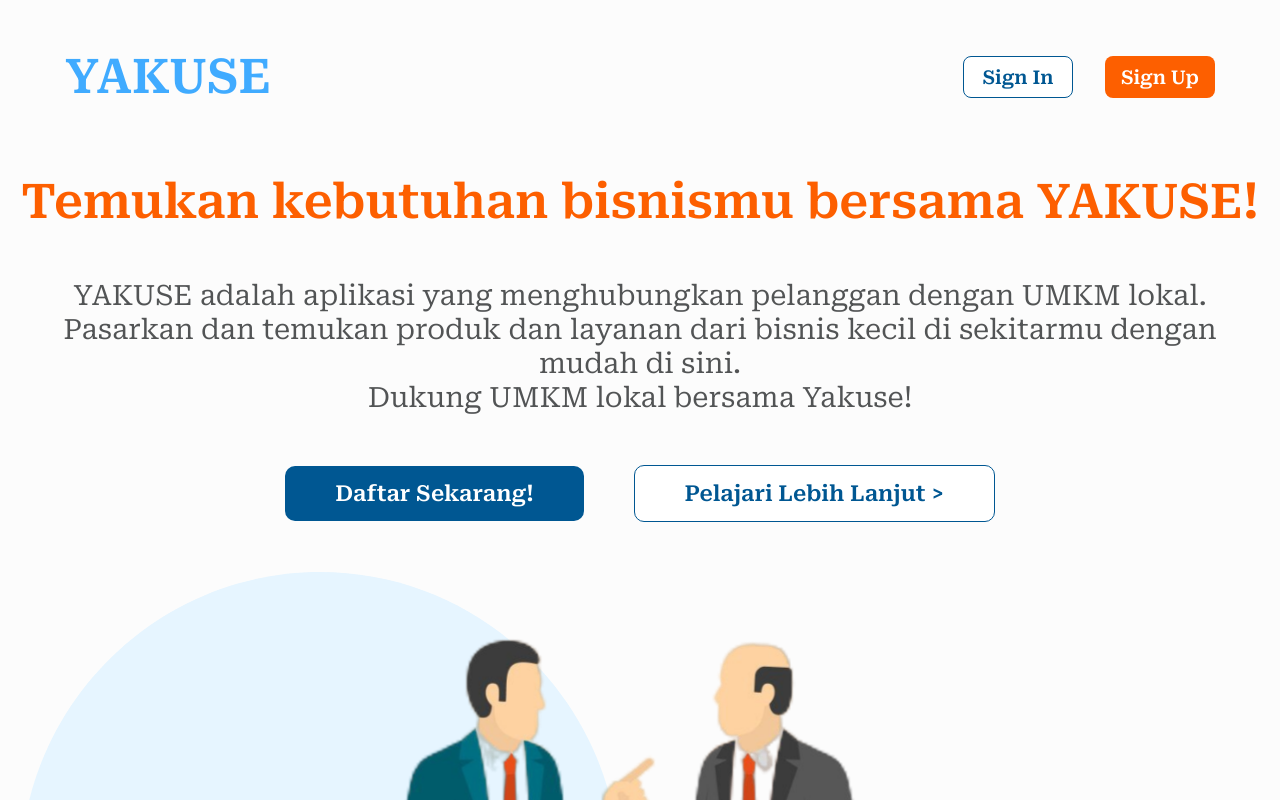
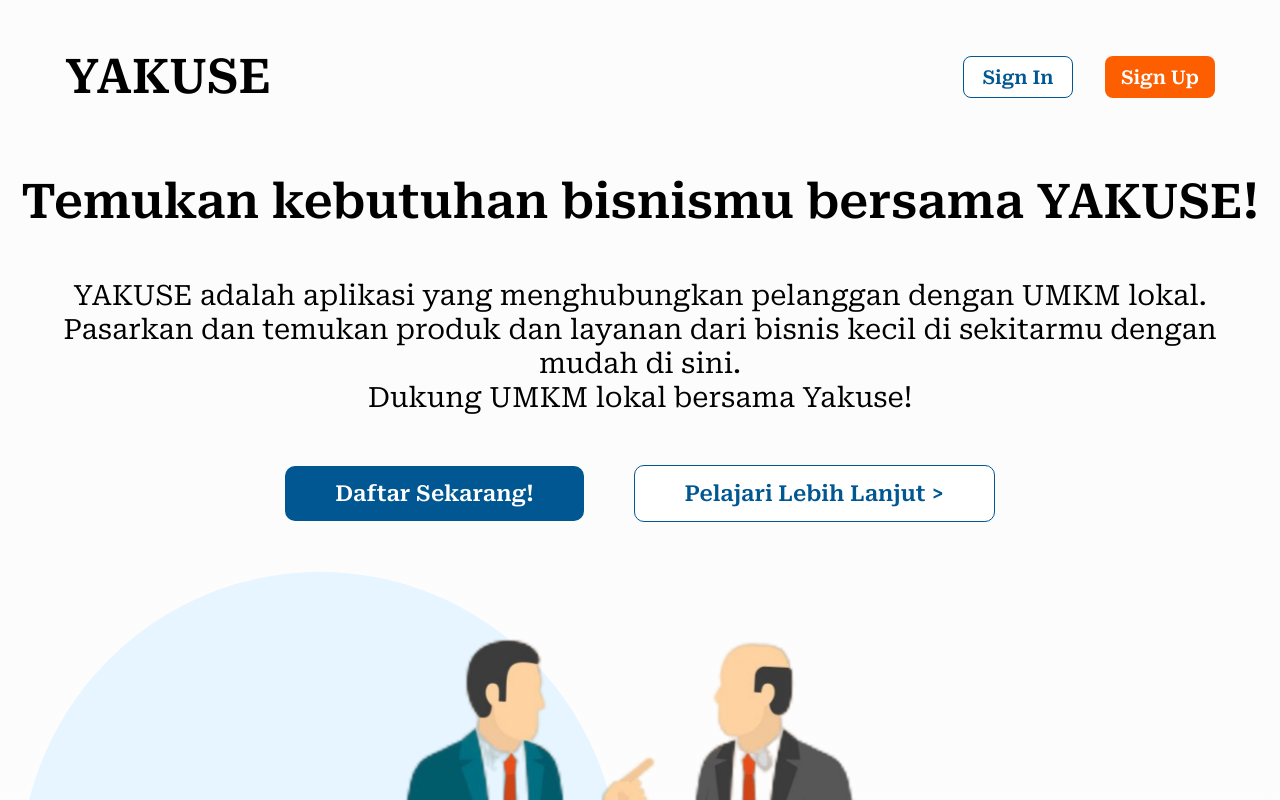
Before and after one commit to IryIndriyanto/yakuse-fe, a Next.js app: page / in a window 1280 px wide. Shown: the top 800 px of the page. Built offline with nearby package versions, Linux system fonts and the light colour scheme.

Commit message:
updating tailwind.config

```diff
--- a/tailwind.config.ts
+++ b/tailwind.config.ts
@@ -1,68 +1,79 @@
-import type { Config } from "tailwindcss";
+import type { Config } from 'tailwindcss';
 
 const config: Config = {
   content: [
-    './src/pages/**/*.{js,ts,jsx,tsx,mdx}',
-    './src/components/**/*.{js,ts,jsx,tsx,mdx}',
-    './src/app/**/*.{js,ts,jsx,tsx,mdx}',
+    "./src/pages/**/*.{js,ts,jsx,tsx,mdx}",
+    "./src/components/**/*.{js,ts,jsx,tsx,mdx}",
+    "./src/app/**/*.{js,ts,jsx,tsx,mdx}",
   ],
   theme: {
     extend: {
-      backgroundImage: {
-        'gradient-radial': 'radial-gradient(var(--tw-gradient-stops))',
-        'gradient-conic':
-          'conic-gradient(from 180deg at 50% 50%, var(--tw-gradient-stops))',
+      colors: {
+        "black": "#000",
+        // changing "black-b-..." to "b-..."
+        "b-one": "#1b1c1d",
+        "b-two": "#525455",
+        // changing "primary-p-..." to "p-..."
+        "p-one": "#40abff",
+        "p-two": "#005792",
+        "p-three": "#fcfcfc",
+        "p-four": "#fd5f00",
+        // changing "white-w-..." to "w-..."
+        "w-one": "#f6fceb",
+        "w-two": "#e6f5ff",
+        "steelblue": {
+          "100": "#267db8",
+          "200": "rgba(38, 125, 184, 0.09)",
+        },
+        "orangered": "#e34500",
       },
-      colors: {
-        'primary-p-three': '#fcfcfc',
-        'black-b-two': '#525455',
-        'primary-p-one': '#40abff',
-        'primary-p-four': '#fd5f00',
-        'black-b-one': '#1b1c1d',
-        'white-w-two': '#e6f5ff',
-        black: '#000',
-        'primary-p-two': '#005792',
-        steelblue: {
-          '100': '#267db8',
-          '200': 'rgba(38, 125, 184, 0.09)',
-        },
-        orangered: '#e34500',
-        'white-w-one': '#f6fceb',
-      },
-      spacing: {},
       fontFamily: {
-        'para-date': "'Roboto Serif'",
+        "para-date": "'Roboto Serif'",
       },
     },
     fontSize: {
-      xs: '12px',
-      '29xl': '48px',
-      '19xl': '38px',
-      '10xl': '29px',
-      '14xl': '33px',
-      '7xl': '26px',
-      xl: '20px',
-      '21xl': '40px',
-      '13xl': '32px',
-      '5xl': '24px',
-      '9xl': '28px',
-      '3xl': '22px',
-      lg: '18px',
-      '4xl': '23px',
-      inherit: 'inherit',
+      // re-arrange sizes
+      "xs": "12px",
+      "lg": "18px",
+      "xl": "20px",
+      "3xl": "22px",
+      "4xl": "23px",
+      "5xl": "24px",
+      "7xl": "26px",
+      "9xl": "28px",
+      "10xl": "29px",
+      "13xl": "32px",
+      "14xl": "33px",
+      "19xl": "38px",
+      "21xl": "40px",
+      "29xl": "48px",
+      "inherit": "inherit",
     },
     screens: {
-      mq1450: {
-        raw: 'screen and (max-width: 1450px)',
+      // adding screens and re-arrage
+      "2sm": {
+        max: "375px",
       },
-      lg: {
-        max: '1200px',
+      "sm": {
+        max: "425px",
       },
-      mq825: {
-        raw: 'screen and (max-width: 825px)',
+      "md": {
+        max: "768px",
       },
-      mq450: {
-        raw: 'screen and (max-width: 450px)',
+      "lg": {
+        max: "1024px",
+      },
+      "xl": {
+        max: "1280px",
+      },
+      "mq1450": {
+        raw: "screen and (max-width: 1450px)",
+      },
+      "mq825": {
+        raw: "screen and (max-width: 825px)",
+      },
+      "mq450": {
+        raw: "screen and (max-width: 450px)",
       },
     },
   },
```
